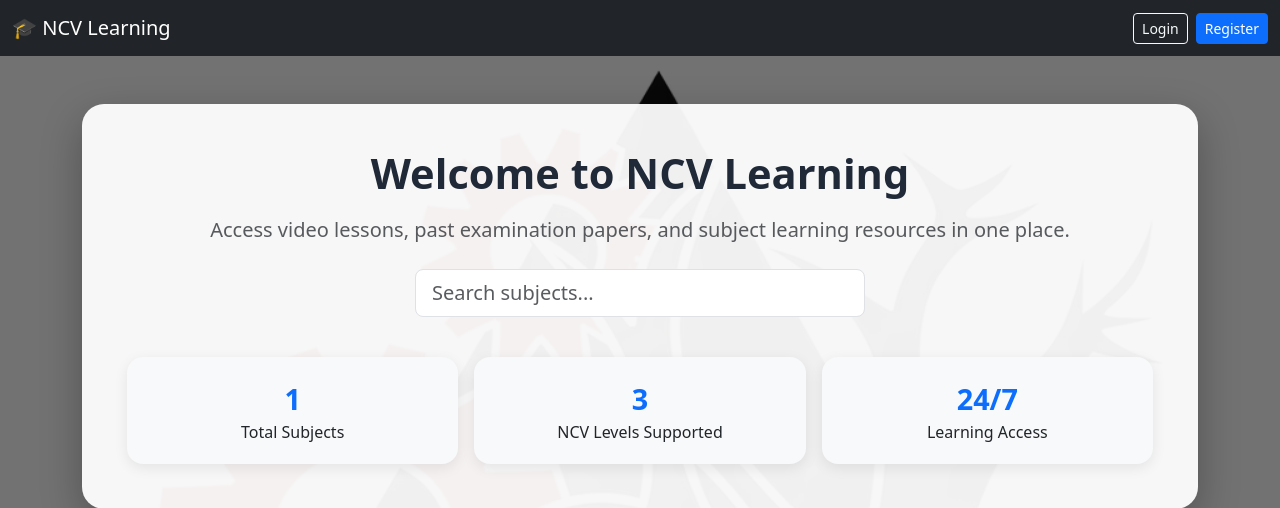
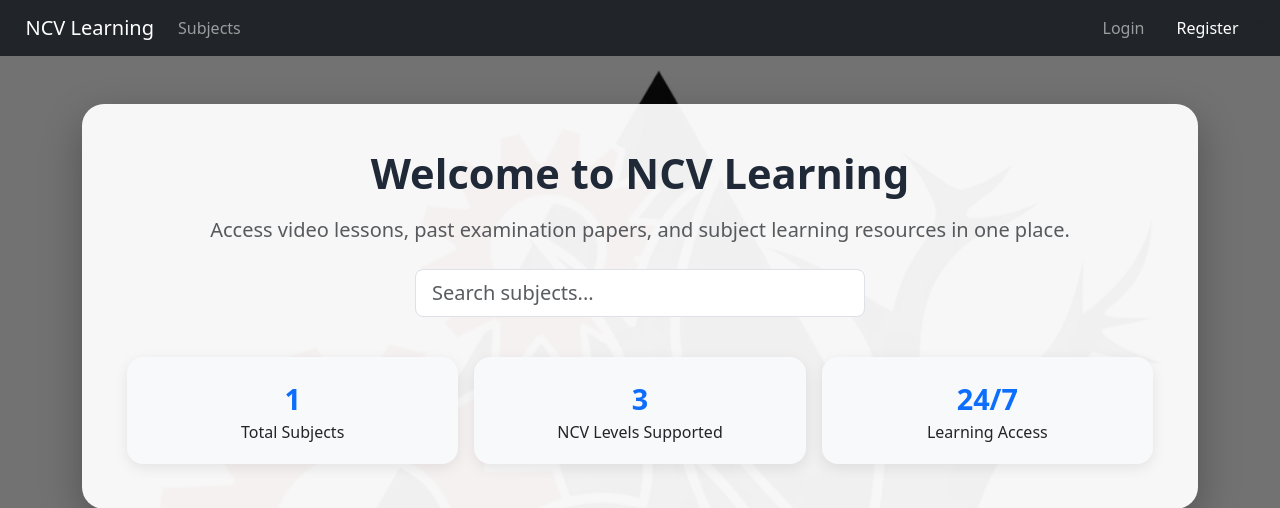
Before and after one commit to J-Codes24/ncv-learning-platform, a Django app: page / in a window 1280 px wide. Shown: the top 508 px of the page. Run offline with Django 5.2, Linux system fonts and the light colour scheme; data comes from the database, SQL or seed files in the repository.

Commit message:
added register button to homepage

````diff
--- a/core/templates/core/index.html
+++ b/core/templates/core/index.html
@@ -73,18 +73,56 @@
 <div class="main-overlay">
 <nav class="navbar navbar-expand-lg navbar-dark bg-dark">
   <div class="container-fluid">
-            <a class="navbar-brand" href="{% url 'home' %}">🎓 NCV Learning</a>
-            <div class="d-flex gap-2">
+
+```
+<a class="navbar-brand" href="{% url 'home' %}">NCV Learning</a>
+
+<button class="navbar-toggler" type="button" data-bs-toggle="collapse" data-bs-target="#navbarNav">
+  <span class="navbar-toggler-icon"></span>
+</button>
+
+<div class="collapse navbar-collapse" id="navbarNav">
+
+  <ul class="navbar-nav me-auto">
+    <li class="nav-item">
+      <a class="nav-link" href="{% url 'home' %}">Subjects</a>
+    </li>
+  </ul>
+
+  <ul class="navbar-nav">
+
     {% if user.is_authenticated %}
-                    <a href="{% url 'dashboard' %}" class="btn btn-outline-light btn-sm">Dashboard</a>
-                    <a href="{% url 'logout' %}" class="btn btn-warning btn-sm">Logout</a>
+
+    <li class="nav-item">
+      <a class="nav-link" href="{% url 'dashboard' %}">Dashboard</a>
+    </li>
+
+    <li class="nav-item">
+      <a class="nav-link" href="{% url 'logout' %}">Logout</a>
+    </li>
+
     {% else %}
-                    <a href="{% url 'login' %}" class="btn btn-outline-light btn-sm">Login</a>
-                    <a href="{% url 'register' %}" class="btn btn-primary btn-sm">Register</a>
+
+    <li class="nav-item">
+      <a class="nav-link" href="{% url 'login' %}">Login</a>
+    </li>
+
+    <li class="nav-item">
+      <a class="nav-link btn btn-success text-white ms-2 px-3" href="{% url 'register' %}">
+        Register
+      </a>
+    </li>
+
     {% endif %}
+
+  </ul>
+
 </div>
+```
+
   </div>
 </nav>
+
 
     <div class="container py-5">
         <div class="hero-box text-center mb-5">
````
Lines whose indentation alone changed are shown as unchanged.
